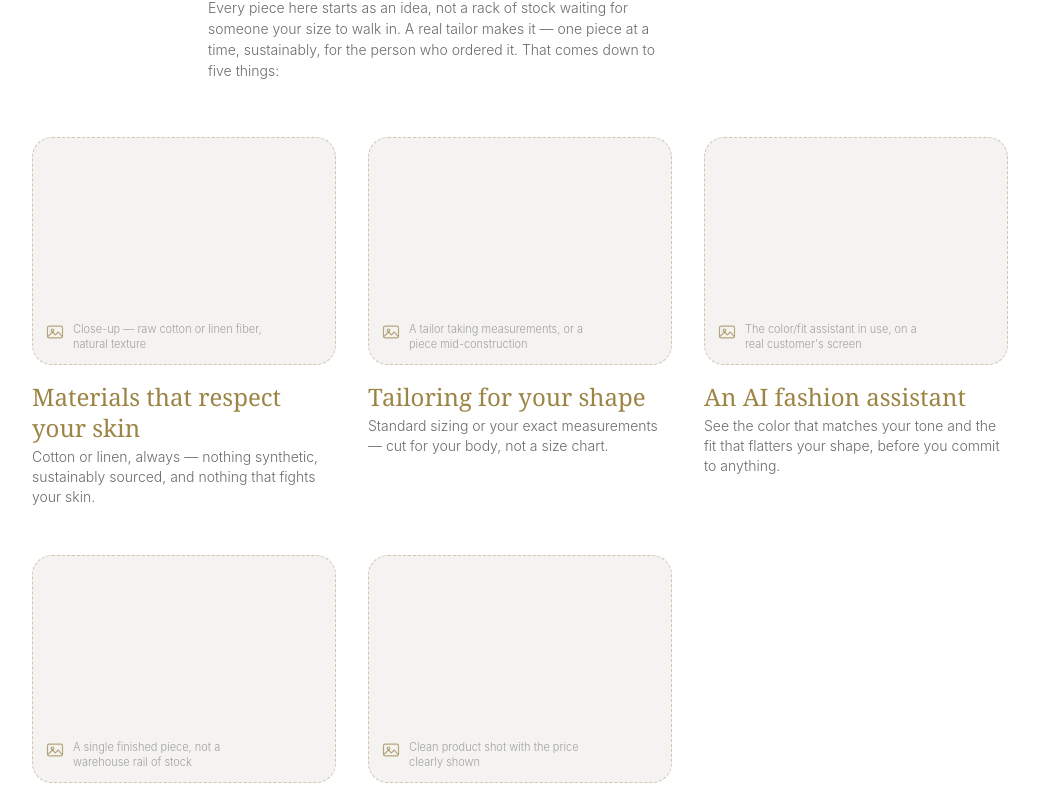
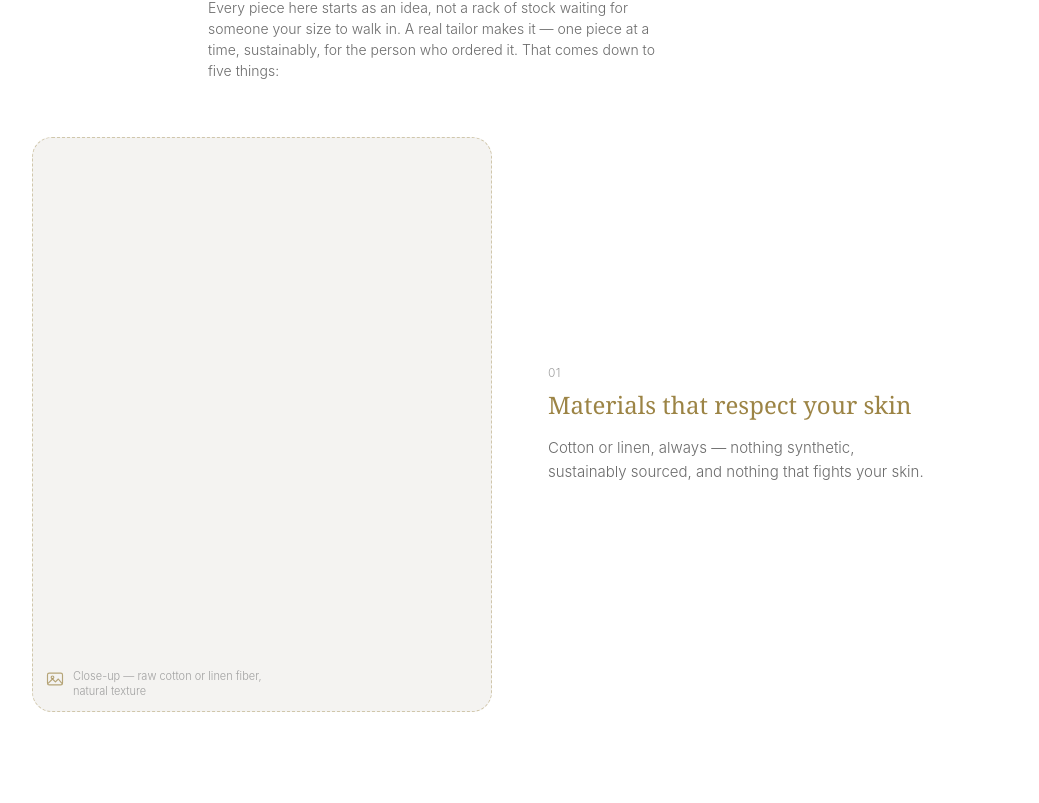
Before and after one commit to shaklekdev/shaklek-website, a Next.js app in the folder website/: page /our-story in a window 1280 px wide. Shown: the part 633-1436 px from the top of the page, without its empty margins (120-1159 px from the left). Built offline with nearby package versions, Linux system fonts and the light colour scheme.

Commit message:
Redesign our-story tenets as alternating image/text rows, editorial style

```diff
--- a/website/src/app/our-story/page.tsx
+++ b/website/src/app/our-story/page.tsx
@@ -98,14 +98,30 @@ export default function OurStoryPage() {
         </p>
       </div>
 
-      {/* Tenets — homogeneous, each with its own image */}
-      <div className="mx-auto w-full max-w-5xl px-6 pb-16">
-        <div className="grid gap-x-8 gap-y-12 sm:grid-cols-3">
-          {tenets.map((t) => (
-            <div key={t.title}>
-              <ImagePlaceholder aspect="aspect-[4/3]" caption={t.caption} />
-              <h2 className="mt-4 font-display text-lg text-gold">{t.title}</h2>
-              <p className="mt-1 text-sm text-text-2">{t.body}</p>
+      {/* Tenets — alternating image + text rows */}
+      <div className="mx-auto w-full max-w-5xl px-6 pb-20">
+        <div className="flex flex-col gap-20 sm:gap-28">
+          {tenets.map((t, i) => (
+            <div
+              key={t.title}
+              className={`flex flex-col items-center gap-8 sm:gap-14 ${
+                i % 2 === 1 ? "sm:flex-row-reverse" : "sm:flex-row"
+              }`}
+            >
+              <div className="w-full sm:w-1/2">
+                <ImagePlaceholder aspect="aspect-[4/5]" caption={t.caption} />
+              </div>
+              <div className="w-full sm:w-1/2">
+                <p className="text-xs tracking-wide text-text-3 uppercase">
+                  0{i + 1}
+                </p>
+                <h2 className="mt-2 font-display text-2xl text-gold sm:text-[28px]">
+                  {t.title}
+                </h2>
+                <p className="mt-4 max-w-sm text-[15px] leading-relaxed text-text-2">
+                  {t.body}
+                </p>
+              </div>
             </div>
           ))}
         </div>
```
